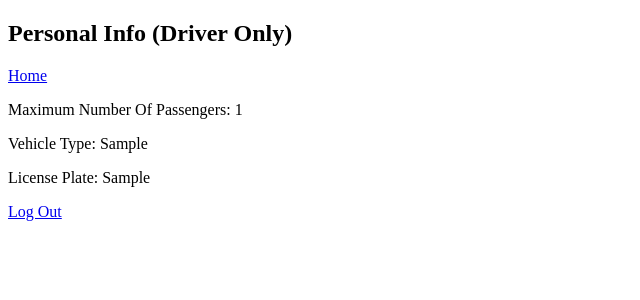
After one commit to tiffanylin0419/Uber, a Django app: page /uber/personal/ in a window 1280 px wide. The commit adds this page. Shown: the top 300 px of the page, without its empty margins (0-640 px from the left). Run offline with Django 4.2, Linux system fonts and the light colour scheme; a user stored in the database is signed in; tables that the repository leaves empty hold one stand-in row (values such as "Sample post").

Commit message:
view driver info

```diff
--- a/docker-deploy/web-app/templates/home.html
+++ b/docker-deploy/web-app/templates/home.html
@@ -6,7 +6,7 @@
 {% block content %}
 {% if user.is_authenticated %}
   Hi {{ user.username }}!<br /><br>
-
+  <p><a href="{% url 'personal' %}">Personal Info (Driver Only)</a></p>
   <p><a href="{% url 'registration' %}">Driver registration</a></p>
   <p><a href="{% url 'request' %}">Request a ride</a></p>
   <p><a href="{% url 'search' %}">Search for a ride</a></p>
--- /dev/null
+++ b/docker-deploy/web-app/templates/uber/personal.html
@@ -0,0 +1,16 @@
+<!-- templates/registration/signup.html -->
+{% extends "base.html" %}
+
+{% block title %}PersonalInfo{% endblock %}
+
+{% block content %}
+  <h2>Personal Info (Driver Only)</h2>
+
+  <p><a href="{% url 'home' %}">Home</a></p>
+  <p><a>Maximum Number Of Passengers: {{mnop}}</a></p>
+    <p><a>Vehicle Type: {{vt}}</a></p>
+    <p><a>License Plate: {{lp}}</a></p>
+
+  <p><a href="{% url 'logout' %}">Log Out</a></p>
+
+{% endblock %}
--- a/docker-deploy/web-app/uber/urls.py
+++ b/docker-deploy/web-app/uber/urls.py
@@ -11,5 +11,5 @@ urlpatterns = [
     path('edit/', views.edit, name='edit'),
     path('myrides/', views.myrides, name='myrides'),
     path('search/', views.search, name='search'),
-
+    path('personal/', views.personal, name='personal'),
 ]
--- a/docker-deploy/web-app/uber/views.py
+++ b/docker-deploy/web-app/uber/views.py
@@ -50,6 +50,15 @@ def requestRide(request):
             return render(request, 'home.html')
     return render(request, 'uber/request.html', locals())
 
+def personal(request):
+    data=DriverInfo.objects.filter(driver=request.user)
+    if data:
+        mnop=data[0].maximum_number_of_passenger
+        vt=data[0].vehicle_type
+        lp=data[0].license_plate
+        return render(request, 'uber/personal.html', locals())
+    return render(request, 'home.html')
+
 
 def edit(request):
     return HttpResponse("Edit")
```
